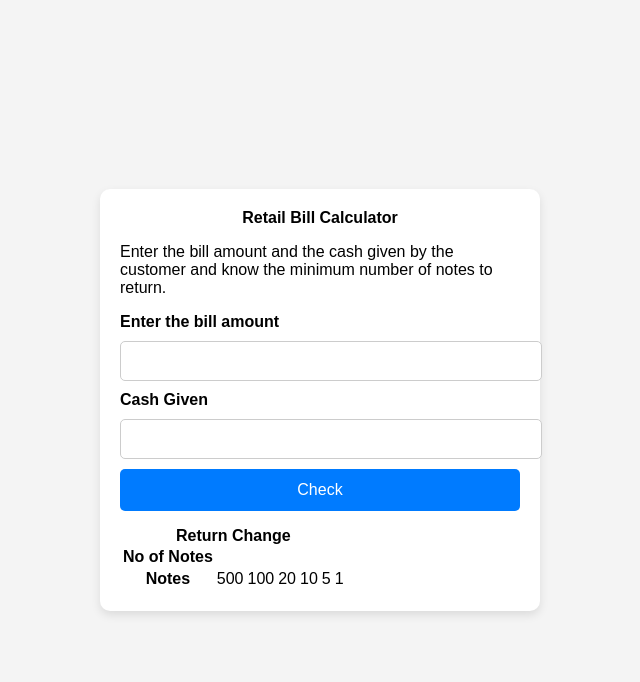
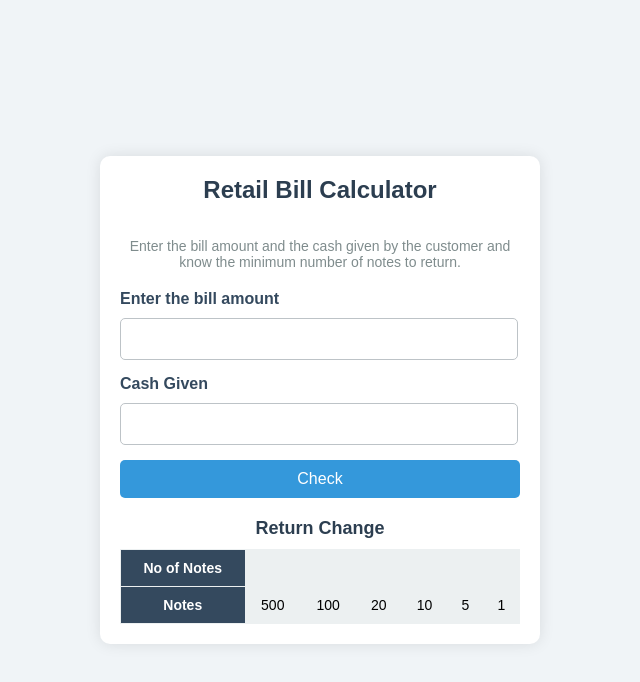
Before and after one commit to Muralikrishna663/Change-To-Returns, a plain HTML site: page index.html in a window 1280 px wide. Shown: the whole page, without its empty margins (320-960 px from the left). Drawn offline with Linux system fonts and the light colour scheme.

Commit message:
Update style.css

```diff
--- a/style.css
+++ b/style.css
@@ -1,70 +1,135 @@
-/* General styling */
+/* General Styling */
 body {
    font-family: Arial, sans-serif;
+   background-color: #f0f4f7;
    margin: 0;
    padding: 0;
    display: flex;
    justify-content: center;
    align-items: center;
    min-height: 100vh;
-  background-color: #f4f4f4;
 }
 
-/* Main container */
 .container {
-  max-width: 400px;
-  width: 90%; /* Makes it responsive for smaller devices */
-  background: #ffffff;
+   display: flex;
+   flex-direction: column;
+   width: 90%; /* Default for mobile */
+   max-width: 400px; /* Limit size for larger screens */
+   margin: 20px auto;
    padding: 20px;
-  box-shadow: 0 4px 10px rgba(0, 0, 0, 0.1);
+   background-color: #ffffff;
+   box-shadow: 0px 0px 15px rgba(0, 0, 0, 0.1);
    border-radius: 10px;
 }
 
-/* Form input styling */
-input[type="number"] {
-  width: 100%;
-  padding: 10px;
-  margin: 10px 0;
-  border: 1px solid #ccc;
-  border-radius: 5px;
-  font-size: 16px;
+header {
+   font-size: 24px;
+   color: #2c3e50;
+   margin-bottom: 20px;
+   text-align: center;
 }
 
-button {
-  width: 100%; /* Full-width button for mobile */
+.description {
+   font-size: 14px;
+   color: #7f8c8d;
+   margin-bottom: 20px;
+   text-align: center;
+}
+
+label {
+   font-size: 16px;
+   color: #34495e;
+   margin-bottom: 10px;
+   display: block;
+}
+
+input {
+   width: 93%;
    padding: 12px;
-  background-color: #007BFF;
+   margin-bottom: 15px;
+   border-radius: 5px;
+   border: 1px solid #bdc3c7;
+   font-size: 14px;
+}
+
+input:focus {
+   border-color: #3498db;
+   box-shadow: 0px 0px 5px rgba(52, 152, 219, 0.5);
+   outline: none;
+}
+
+.check-btn {
+   background-color: #3498db;
    color: white;
    border: none;
+   padding: 10px;
    border-radius: 5px;
    font-size: 16px;
    cursor: pointer;
+   transition: background-color 0.3s ease;
+   width: 100%;
 }
 
-button:hover {
-  background-color: #0056b3;
+.check-btn:hover {
+   background-color: #2980b9;
 }
 
-/* Responsive design using media queries */
-@media (max-width: 768px) {
+#error {
+   color: #e74c3c;
+   font-size: 14px;
+   margin-bottom: 20px;
+   display: none;
+}
+
+.table {
+   width: 100%;
+   border-collapse: collapse;
+   margin-top: 20px;
+}
+
+.table caption {
+   font-size: 18px;
+   color: #2c3e50;
+   margin-bottom: 10px;
+   text-align: center;
+}
+
+.table th,
+.table td {
+   padding: 10px;
+   text-align: center;
+   border: 1px solid #ecf0f1;
+   font-size: 14px;
+}
+
+.table th {
+   background-color: #34495e;
+   color: white;
+}
+
+.table td {
+   background-color: #ecf0f1;
+}
+
+.table td.no-of-notes {
+   font-weight: bold;
+}
+
+/* Responsive Styling */
+@media (max-width: 480px) {
    .container {
-    max-width: 95%;
        padding: 15px;
    }
 
-  input[type="number"], button {
+   header {
+       font-size: 20px;
+   }
+
+   .description {
+       font-size: 12px;
+   }
+
+   input, .check-btn {
        font-size: 14px;
-    padding: 8px;
    }
 }
-
-@media (max-width: 480px) {
-  .container {
-    padding: 10px;
-  }
-
-  input[type="number"], button {
-    font-size: 12px;
-    padding: 6px;
-  }
-}
```
Lines whose indentation alone changed are shown as unchanged.
